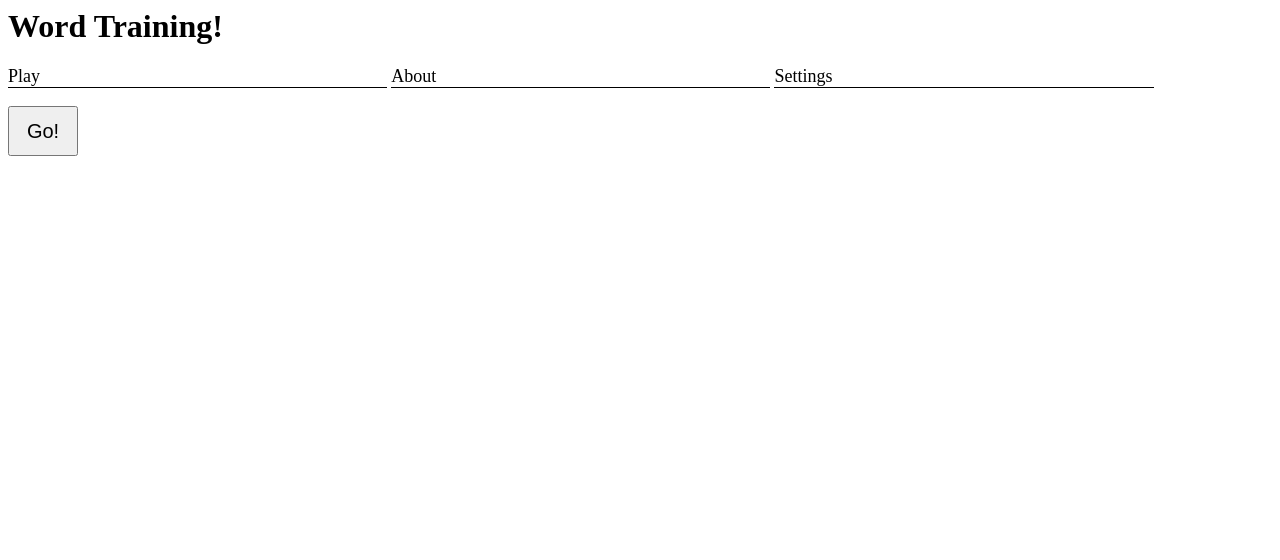
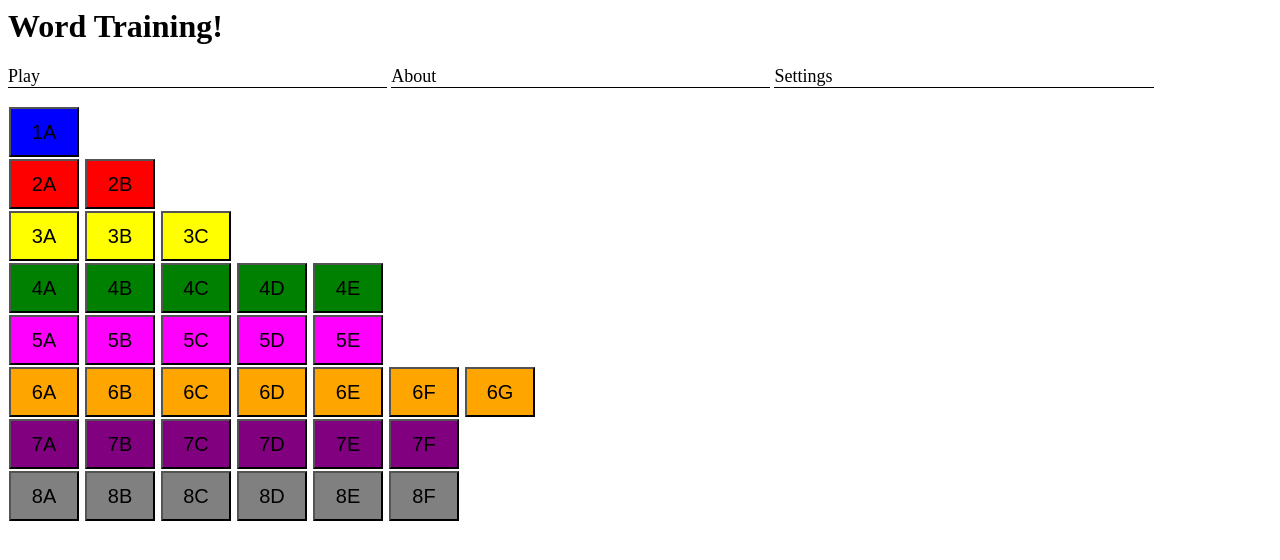
Before and after one commit to BlakeMScurr/Word-Training, a plain HTML site: page index.html in a window 1280 px wide. Drawn offline with Linux system fonts and the light colour scheme.

Commit message:
Make quizzes from prewritten lists.

```diff
--- a/index.html
+++ b/index.html
@@ -1,5 +1,20 @@
 <script type="text/javascript">
-    function start() {
+    word_list = []
+    function start(list_number, section_number) {
+        if (list_number === -1) {
+            // handle custom game
+            var text = document.getElementById("wordlist").value
+            text = text.trim()
+            word_list = text.split("\n")
+
+            if (word_list.length < 3) {
+                alert("Not enough words in the custom word list to start: you need at least 3")
+                return;
+            }
+        } else {
+            const start = (section_number - 1) * 10;
+            word_list = lists[list_number-1].slice(start, start + 10)
+        }
         document.getElementById("app").style.visibility = "visible";
         ask()
         renderResults()
@@ -26,22 +41,12 @@
 
     function ask() {
         // Hide the Go button while playing
-        document.getElementById("start").style.visibility = "hidden";
+        document.getElementById("levels").style.display = "none";
 
         // Reset button colors if there was an incorrect answer
         var buttons = document.getElementsByClassName("wordchoice")
         for (let i = 0; i < 3; i++) {
             buttons[i].style.background = "";
-        }
-
-        // parse the word list
-        var text = document.getElementById("wordlist").value
-        text = text.trim()
-        word_list = text.split("\n")
-
-        if (word_list.length < 3) {
-            alert("Not enough words in the word list to start: you need at least 3")
-            return;
         }
 
         // Pick random words
@@ -75,11 +80,22 @@
         }
 
         // randomly choose correct word
-        correct_index = Math.floor(Math.random() * 3)
-        correct_word = words[correct_index]
+        var dist2 = []
+        for (let i = 0; i < 3; i++) {
+            let count = Math.max(target_streak - results.get(words[i]), 0) + 1;
+            for (let j = 0; j < count; j++) {
+                dist2.push(words[i])
+            }
+        }
+        correct_word = dist2[Math.floor(Math.random() * dist2.length)]
+        correct_index = words.indexOf(correct_word)
 
         // Say the word out loud
-        speechSynthesis.speak(new SpeechSynthesisUtterance(correct_word))
+        var w = correct_word;
+        if (w === "I") {
+            w = "i"; // the speech synthesis tends to pronounce "I" as "capital I"
+        }
+        speechSynthesis.speak(new SpeechSynthesisUtterance(w))
     }
 
     // color palette chosen to be colorblind friendly: https://davidmathlogic.com/colorblind/#%236DFF6D-%23AB2701-%23000000-%23000000
@@ -98,11 +114,12 @@
                     }
                 }
                 alert("Congratulations! You finished!");
+                cleanup()
             }, 500)
         } else {
             document.getElementsByClassName("wordchoice")[correct_index].style.background = green;
             button.style.background = red;
-            document.getElementById("start").style.visibility = "visible";
+            document.getElementById("continue").style.visibility = "visible";
         }
 
         // record result
@@ -165,8 +182,18 @@
         })
 
         var plural = mistake_count === 1 ? "mistake" : "mistakes";
-        text += "\n\n"+ mistake_count + " " + plural + " " + "❌".repeat(mistake_count);
+        if (mistake_count > 0) text += "\n\n"+ mistake_count + " " + plural + " " + "❌".repeat(mistake_count);
         document.getElementById("results").innerText = text;
+    }
+
+    function cleanup() {
+        goToTab(0)
+        word_list = []
+        results = new Map()
+        mistake_count = 0
+        renderResults()
+        document.getElementById("levels").style.display = "block"
+        document.getElementById("app").style.visibility = "hidden"
     }
 </script>
 
@@ -181,9 +208,72 @@
 <br>
 
 <div id="play" class="tab">
-    <button id="start" onclick="start()">Go!</button>
+    <div id="levels">
+        <div>
+            <button class="start list1" onclick="start(1, 1)">1A</button>
+        </div>
+
+        <div>
+            <button class="start list2" onclick="start(2, 1)">2A</button>
+            <button class="start list2" onclick="start(2, 2)">2B</button>
+        </div>
+
+        <div>
+            <button class="start list3" onclick="start(3, 1)">3A</button>
+            <button class="start list3" onclick="start(3, 2)">3B</button>
+            <button class="start list3" onclick="start(3, 3)">3C</button>
+        </div>
+
+        <div>
+            <button class="start list4" onclick="start(4, 1)">4A</button>
+            <button class="start list4" onclick="start(4, 2)">4B</button>
+            <button class="start list4" onclick="start(4, 3)">4C</button>
+            <button class="start list4" onclick="start(4, 4)">4D</button>
+            <button class="start list4" onclick="start(4, 5)">4E</button>
+        </div>
+
+        <div>
+            <button class="start list5" onclick="start(5, 1)">5A</button>
+            <button class="start list5" onclick="start(5, 2)">5B</button>
+            <button class="start list5" onclick="start(5, 3)">5C</button>
+            <button class="start list5" onclick="start(5, 4)">5D</button>
+            <button class="start list5" onclick="start(5, 5)">5E</button>
+        </div>
+
+        <div>
+            <button class="start list6" onclick="start(6, 1)">6A</button>
+            <button class="start list6" onclick="start(6, 2)">6B</button>
+            <button class="start list6" onclick="start(6, 3)">6C</button>
+            <button class="start list6" onclick="start(6, 4)">6D</button>
+            <button class="start list6" onclick="start(6, 5)">6E</button>
+            <button class="start list6" onclick="start(6, 6)">6F</button>
+            <button class="start list6" onclick="start(6, 7)">6G</button>
+        </div>
+
+        <div>
+            <button class="start list7" onclick="start(7, 1)">7A</button>
+            <button class="start list7" onclick="start(7, 2)">7B</button>
+            <button class="start list7" onclick="start(7, 3)">7C</button>
+            <button class="start list7" onclick="start(7, 4)">7D</button>
+            <button class="start list7" onclick="start(7, 5)">7E</button>
+            <button class="start list7" onclick="start(7, 6)">7F</button>
+        </div>
+
+        <div>
+            <button class="start list8" onclick="start(8, 1)">8A</button>
+            <button class="start list8" onclick="start(8, 2)">8B</button>
+            <button class="start list8" onclick="start(8, 3)">8C</button>
+            <button class="start list8" onclick="start(8, 4)">8D</button>
+            <button class="start list8" onclick="start(8, 5)">8E</button>
+            <button class="start list8" onclick="start(8, 6)">8F</button>
+        </div>
+    </div>
 
     <br>
+    <button id="continue" onclick="(() => {
+        this.style.visibility = 'hidden';
+        ask()
+    })()">continue</button>
     <br>
     <br>
 
@@ -191,6 +281,7 @@
         <button class="wordchoice" onclick="answer(0)">Word 1</button>
         <button class="wordchoice" onclick="answer(1)">Word 2</button>
         <button class="wordchoice" onclick="answer(2)">Word 3</button>
+
         <br>
         <br>
     </div>
@@ -223,6 +314,13 @@ what
 when
 where
 </textarea>
+<br>
+<br>
+<button id="startcustom" onclick="(() => {
+    cleanup();
+    start(-1, 0);
+    goToTab(0);
+})()">Start Custom</button>
 </div>
 
 
@@ -263,9 +361,54 @@ where
         display: none;
     }
 
-    #start {
+    .start {
         width: 70px;
         height: 50px;
         font-size: 20px;
+        margin: 1px;
+    }
+
+    .start:hover {
+        cursor: pointer;
+    }
+
+    .list1 {
+        background-color: blue;
+    }
+
+    .list2 {
+        background-color: red;
+    }
+
+    .list3 {
+        background-color: yellow;
+    }
+
+    .list4 {
+        background-color: green;
+    }
+
+    .list5 {
+        background-color: magenta;
+    }
+
+    .list6 {
+        background-color: orange;
+    }
+
+    .list7 {
+        background-color: purple;
+    }
+
+    .list8 {
+        background-color: grey;
+    }
+
+    #continue {
+        font-size: larger;
+        visibility: hidden;
+    }
+    #startcustom {
+        font-size: larger;
     }
 </style>
```
